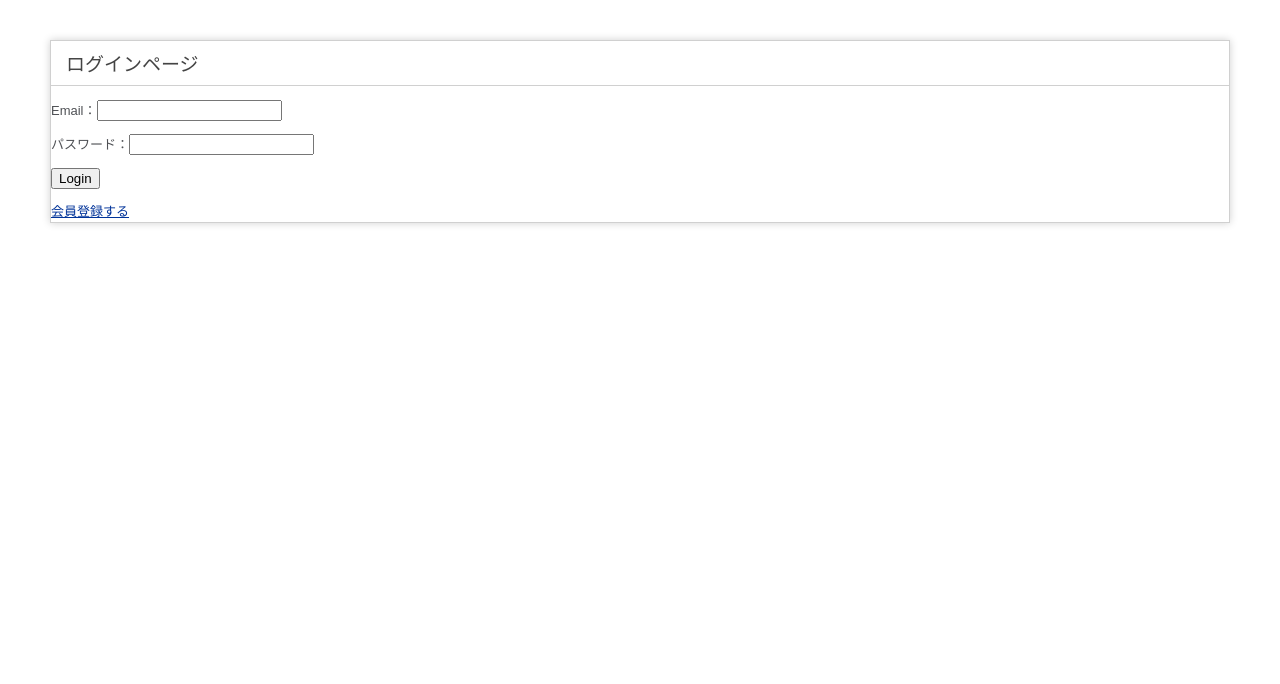
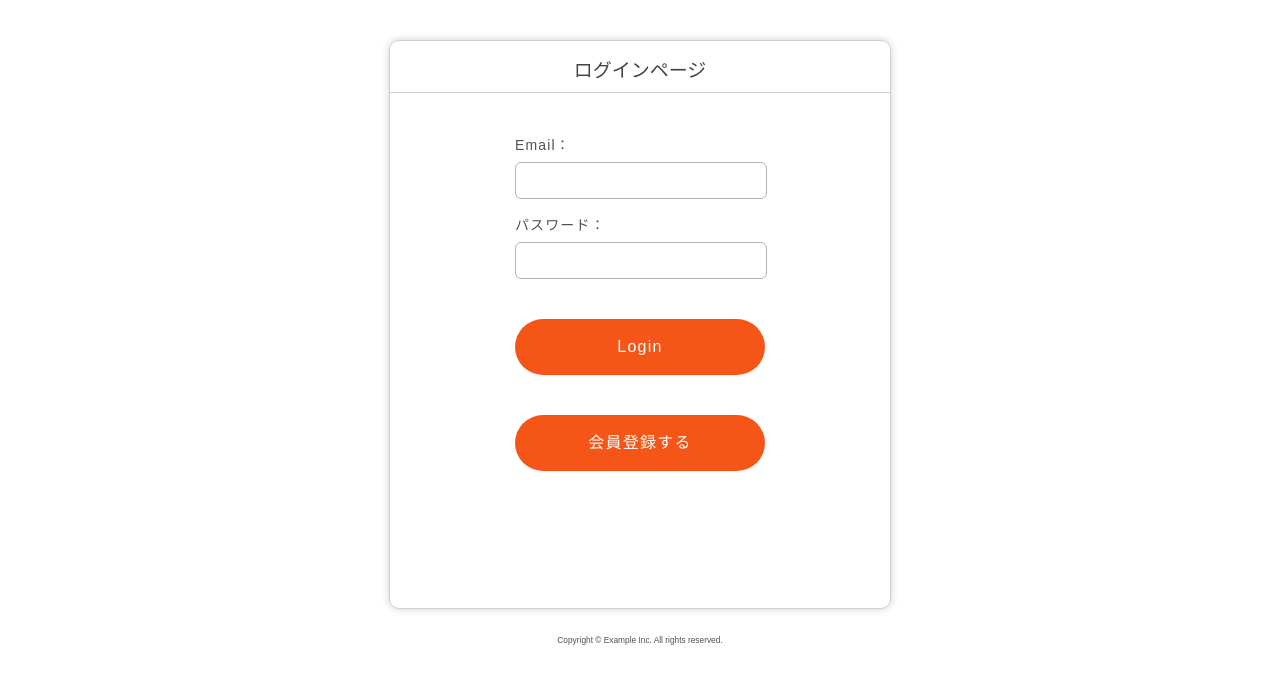
Before and after one commit to dev-fukushima/temp-member, a CodeIgniter app: page /database/ in a window 1280 px wide. Shown: the top 684 px of the page. Run offline with CodeIgniter, Linux system fonts and the light colour scheme.

Commit message:
スタイル調整

```diff
--- a/application/controllers/Main.php
+++ b/application/controllers/Main.php
@@ -27,7 +27,10 @@ class Main extends CI_Controller {
 		echo 'test';
 	}
 	public function login(){
+		$data['title'] = 'ログインページ';
+		$this->load->view('parts/header',$data);
 		$this->load->view('login');
+		$this->load->view('parts/footer');
 	}
 	public function login_validation(){
 		$this->load->helper('security');
@@ -36,11 +39,7 @@ class Main extends CI_Controller {
 		//フォームバリデーションライブラリはログインバリデーションライブラリ内のみで読み込みます。
 
 		$this->form_validation->set_rules("email", "メール", "required|trim|xss_clean|callback_validate_credentials");	//Email入力欄のバリデーション設定
-		//$this->form_validation->set_rules("email", "メール", "required|trim|xss_clean");	//Email入力欄のバリデーション設定
-		//$this->form_validation->set_rules("email", "メール", "required|trim");	//Email入力欄のバリデーション設定
 		$this->form_validation->set_rules("password", "パスワード", "required|md5|trim");	//パスワード入力欄のバリデーション設定
-
-
 
 		if($this->form_validation->run()){	//バリデーションエラーがなかった場合の処理
 			$data = array(
@@ -50,20 +49,29 @@ class Main extends CI_Controller {
 			$this->session->set_userdata($data);
 			redirect("main/members");
 		}else{							//バリデーションエラーがあった場合の処理
+			$data['title'] = 'ログインページ';
+			$this->load->view('parts/header',$data);
 			$this->load->view("login");
+			$this->load->view('parts/footer');
 		}
 
 
 	}
 	public function members(){
 		if($this->session->userdata("is_logged_in")){
+			$data['title'] = 'メンバーページ';
+			$this->load->view('parts/header',$data);
 			$this->load->view("members");
+			$this->load->view('parts/footer');
 		}else{
 			redirect ("main/restricted");
 		}
 	}
 	public function restricted(){
+		$data['title'] = 'アクセス権限がありません';
+		$this->load->view('parts/header',$data);
 		$this->load->view("restricted");
+		$this->load->view('parts/footer');
 	}
 	//ログアウト
 	public function logout(){
@@ -72,7 +80,10 @@ class Main extends CI_Controller {
 	}
 	//会員登録
 	public function signup(){
+		$data['title'] = '会員登録ページ';
+		$this->load->view('parts/header',$data);
 		$this->load->view("signup");
+		$this->load->view('parts/footer');
 	}
 	//会員登録時のバリデーション
 	public function signup_validation(){
@@ -117,7 +128,10 @@ class Main extends CI_Controller {
 
 		}else{
 			echo "問題が発生したため表示できません。";
+			$data['title'] = '会員登録ページ';
+			$this->load->view('parts/header',$data);
 			$this->load->view("signup");
+			$this->load->view('parts/footer');
 		}
 	}
 
@@ -126,7 +140,6 @@ class Main extends CI_Controller {
 
 		if($this->model_users->is_valid_key($key)){	//キーが正しい場合は、以下を実行
 			if($newemail = $this->model_users->add_user($key)){	//add_usersがTrueを返したら以下を実行
-				//echo "success";
 				$data = array(
 					"email" => $newemail,
 					"is_logged_in" => 1
--- a/application/views/login.php
+++ b/application/views/login.php
@@ -1,74 +1,22 @@
-<?php
-defined('BASEPATH') OR exit('No direct script access allowed');
-?><!DOCTYPE html>
-<html lang="en">
-<head>
-	<meta charset="utf-8">
-	<title>ログインページ</title>
-
-	<style type="text/css">
-
-	::selection { background-color: #E13300; color: white; }
-	::-moz-selection { background-color: #E13300; color: white; }
-
-	body {
-		background-color: #fff;
-		margin: 40px;
-		font: 13px/20px normal Helvetica, Arial, sans-serif;
-		color: #4F5155;
-	}
-
-	a {
-		color: #003399;
-		background-color: transparent;
-		font-weight: normal;
-	}
-
-	h1 {
-		color: #444;
-		background-color: transparent;
-		border-bottom: 1px solid #D0D0D0;
-		font-size: 19px;
-		font-weight: normal;
-		margin: 0 0 14px 0;
-		padding: 14px 15px 10px 15px;
-	}
-
-
-	#container {
-		margin: 10px;
-		border: 1px solid #D0D0D0;
-		box-shadow: 0 0 8px #D0D0D0;
-	}
-	</style>
-</head>
-<body>
-
 <div id="container">
 	<h1>ログインページ</h1>
 	<?php
-
 		echo form_open("main/login_validation/");	//フォームを開く
-		echo validation_errors();
-		echo "<p>Email：";
-		echo form_input("email", $this->input->post("email"));	//Emailの入力フィールドを出力
-		echo "</p>";
-
-		echo "<p>パスワード：";
-		echo form_password("password");	//パスワードの入力フィールドを出力
-		echo "</p>";
-
-		echo "<p>";
-		echo form_submit("login_submit", "Login");	//ユーザー登録ボタンを出力
-		echo "</p>";
-
-		echo form_close();	//フォームを閉じる
-
-		?>
-
-		<a href="<?php echo base_url() . "main/signup" ?>">会員登録する</a>
-
+	?>
+	<div class="error">
+		<?php echo validation_errors(); ?>
+	</div>
+		<p>Email：<br>
+		<?php echo form_input("email", $this->input->post("email"));	//Emailの入力フィールドを出力 ?>
+		</p>
+		<p>パスワード：<br>
+		<?php echo form_password("password");	//パスワードの入力フィールドを出力 ?>
+		</p>
+		<p>
+		<?php echo form_submit("login_submit", "Login");	//ユーザー登録ボタンを出力 ?>
+		</p>
+		<?php echo form_close();	//フォームを閉じる ?>
+		<div class="btn-wrap">
+		<a class="btn" href="<?php echo base_url() . "main/signup" ?>">会員登録する</a>
+		</div>
 </div>
-
-</body>
-</html>
--- /dev/null
+++ b/application/views/parts/footer.php
@@ -0,0 +1,7 @@
+<footer class="ft">
+  <div class="copy">
+    <small>Copyright &copy; Example Inc. All rights reserved.</small>
+  </div>
+</footer>
+</body>
+</html>
--- /dev/null
+++ b/application/views/parts/header.php
@@ -0,0 +1,14 @@
+<?php
+defined('BASEPATH') OR exit('No direct script access allowed');
+?><!DOCTYPE html>
+<html lang="en">
+<head>
+	<meta charset="utf-8">
+	<title><?= $title ?></title>
+  <meta name="viewport" content="width=device-width, initial-scale=1.0">
+<link rel="stylesheet" href="/assets/css/style.css">
+</head>
+<body>
+<header class="hd">
+
+</header>
--- /dev/null
+++ b/assets/sass/_mod.scss
@@ -0,0 +1,188 @@
+@mixin t($size:14,$lh:24,$ls:60,$b:400){
+  font-size:($size*.1)+rem;
+  letter-spacing: ($ls * .001)+em;
+  @if $lh == 1 {
+    line-height: 1;
+  }@else {
+    line-height: ($lh/$size);
+  }
+  @if $b == bold{
+    font-weight: 600;
+  }@elseif $b == normal {
+    font-weight: 400;
+  }@else {
+    font-weight: $b;
+  }
+}
+@mixin ts($size:24,$lh:32,$ls:60,$b:400){
+  font-size:(($size*.5)*.1)+rem;
+  letter-spacing: (($ls*.5) * .001)+em;
+  @if $lh == 1 {
+    line-height: 1;
+  }@else {
+    line-height: ($lh/$size);
+  }
+  @if $b == bold{
+    font-weight: 600;
+  }@elseif $b == normal {
+    font-weight: 400;
+  }@else {
+    font-weight: $b;
+  }
+}
+// 疑似要素背景画像指定
+@mixin bf($width,$height,$top:"",$right:"",$bottom:"",$left:"",$col:"",$src:"") {
+  &:before{
+  content:"";
+  width:$width;
+  height:$height;
+  display: inline-block;
+  @if $src != "" {
+    @if $col == "" {
+      background:url($src)no-repeat center center;
+    }@else {
+      background:$col url($src)no-repeat center center;
+    }
+  }@else{
+    background:$col no-repeat center center;
+  }
+  background-size:100% auto;
+  @if $top != "" {
+  top:$top;
+  }
+  @if $left !="" {
+  left:$left;
+  }
+  @if $bottom !="" {
+  bottom:$bottom;
+  }
+  @if $right !="" {
+  right:$right;
+  }
+  position: absolute;
+  z-index: 10;
+  }
+}
+@mixin af($width,$height,$top:"",$right:"",$bottom:"",$left:"",$col:"",$src:"") {
+  &:after{
+  content:"";
+  width:$width;
+  height:$height;
+  display: inline-block;
+  @if $src != ""{
+    @if $col == "" {
+      background:url($src)no-repeat center center;
+    }@else {
+      background:$col url($src)no-repeat center center;
+    }
+    background-size:100% auto;
+  }@else{
+    background:$col no-repeat center center;
+  }
+  @if $top != "" {
+  top:$top;
+  }
+  @if $left !="" {
+  left:$left;
+  }
+  @if $bottom !="" {
+  bottom:$bottom;
+  }
+  @if $right !="" {
+  right:$right;
+  }
+  position: absolute;
+  z-index: 10;
+  }
+}
+@mixin rect($w:0,$h:0,$top:'',$right:'',$bottom:'',$left:'',$bgcol:'',$bgsrc:''){
+  width:$w;
+  height:$h;
+  display: inline-block;
+  @if $bgcol !="" {
+    background-color:$bgcol;
+  }
+  @if $bgsrc !="" {
+    background:url($bgsrc) no-repeat center center;
+    background-size: 100% auto;
+  }
+  @if $top != "" {
+  top:$top;
+  }
+  @if $left !="" {
+  left:$left;
+  }
+  @if $bottom !="" {
+  bottom:$bottom;
+  }
+  @if $right !="" {
+  right:$right;
+  }
+}
+// フォントサイズ設定
+@function p2r($value) {
+  @return $value / 10 * 1rem;
+}
+
+%yugo{
+  font-family: "Yu Gothic Medium", "游ゴシック Medium", YuGothic, "游ゴシック体","NotoSansCJKjp", "ヒラギノ角ゴ Pro W3", "Hiragino Kaku Gothic ProN", "メイリオ", "Meiryo", sans-serif;
+}
+%noto{
+  font-family: 'NotoSansCJKjp';
+}
+
+@mixin cond($str:''){
+  display: inline-block;
+  @if($str == 'r'){
+    content:"ú";
+  }@else if($str == 'd'){
+    content:"û";
+  }@else if($str == 'l'){
+    content:"ù";
+  }@else if($str == 'u'){
+    content:"ü";
+  }@else{
+    content:"#{$str}";
+  }
+  font-family: 'CONDENSEicon';
+}
+
+@function v($px){
+  @return ($px / 750 * 100vw);
+}
+
+@mixin easing($prop:all,$duration:.8s,$easing:ease){
+-webkit-transition: all $duration $easing;
+-moz-transition: all $duration $easing;
+  -o-transition: all $duration $easing;
+ transition: all $duration $easing;
+}
+
+%cf{
+  content:" ";
+  display:block;
+  clear:both;
+}
+%html{
+  font-size: 62.5%!important;
+  overflow: auto;
+}
+%body-ip5{
+  font-size: 1.4rem!important;
+  text-align: center;
+  margin: 0 auto;
+  overflow-x: hidden;
+  -webkit-text-size-adjust:100%;
+}
+%body{
+  font-size: 1.0rem!important;
+  text-align: center;
+  margin: 0 auto;
+  overflow-x: hidden;
+  -webkit-text-size-adjust:100%;
+}
+%fade{
+  -webkit-transition:all .4s ease;
+  -o-transition:all .4s ease;
+  transition:all .4s ease;
+}
--- /dev/null
+++ b/assets/sass/style.scss
@@ -0,0 +1,207 @@
+@import '_mod';
+
+::selection { background-color: #E13300; color: white; }
+::-moz-selection { background-color: #E13300; color: white; }
+html{
+  font-size: 10px;
+}
+body {
+  background-color: #fff;
+  margin: 40px;
+  font: 1rem normal Helvetica, Arial, sans-serif;
+  color: #4F5155;
+}
+
+a {
+  color: #003399;
+  background-color: transparent;
+  font-weight: normal;
+}
+
+h1 {
+  color: #444;
+  background-color: transparent;
+  border-bottom: 1px solid #D0D0D0;
+  font-size: 19px;
+  font-weight: normal;
+  margin: 0 0 v(80) 0;
+  padding: 14px 15px 10px 15px;
+  text-align: center;
+}
+
+.sp-br-visible{
+  display: inline-block;
+}
+
+#container {
+  margin: 10px;
+  border: 1px solid #D0D0D0;
+  box-shadow: 0 0 8px #D0D0D0;
+  border-radius: v(20);
+  p{
+    @include ts(24,1,80,400);
+  }
+}
+
+.hd{
+
+}
+.error{
+  color:#ef0000;
+  margin-bottom: v(60);
+  @include ts(24,1,80,400);
+}
+form p{
+  margin-left:v(40);
+  margin-right:v(40);
+  @include ts(24,1,80,400);
+  text-align: left;
+}
+
+form{
+  input[type="text"],
+  input[type="password"]{
+    border-radius: 6px;
+    padding: 5px;
+    border: #b4b2b2 1px solid;
+    background: #fff;
+    margin-top: v(20);
+    width: 60%;
+  }
+  input[type="submit"]{
+    margin: v(40) auto v(20);
+    border:none;
+    border-radius: v(50);
+    display: flex;
+    justify-content: center;
+    align-items: center;
+    padding: v(20) 0;
+    background:#f55617;
+    color:#fff;
+    @include ts(24,1,80,400);
+    width: 80%;
+  }
+}
+.btn-wrap{
+  margin-left:v(40);
+  margin-right:v(40);
+  margin-bottom: v(80);
+}
+.btn{
+  margin: v(40) auto v(20);
+  border:none;
+  border-radius: v(50);
+  display: flex;
+  justify-content: center;
+  align-items: center;
+  padding: v(20) 0;
+  background:#f55617;
+  color:#fff;
+  @include ts(24,1,80,400);
+  width: 80%;
+  text-decoration: none;
+}
+.ft{
+  text-align: center;
+  margin-top: v(40);
+}
+
+@media screen and (min-width:768px){
+  .sp-br-visible{
+    display: none;
+  }
+  .hd{
+
+  }
+
+  h1{
+    margin-bottom: 40px;
+  }
+
+  #container {
+    max-width: 500px;
+    margin: 10px auto;
+    border: 1px solid #D0D0D0;
+    box-shadow: 0 0 8px #D0D0D0;
+    border-radius: 10px;
+    p{
+      @include t(14,24,80,400);
+      text-align: center;
+    }
+    .error{
+      margin-bottom: 30px;
+      p{
+        width: 80%;
+        color:#ef0000;
+        margin-bottom: 0;
+        margin-top: 0;
+        @include t(14,24,80,400)
+      }
+    }
+    form p{
+      margin-left:auto;
+      margin-right:auto;
+      @include t(14,24,80,400);
+      width: 250px;
+      text-align: left;
+    }
+  }
+
+  .ft{
+    text-align: center;
+    margin-top: 25px;
+  }
+  form{
+    input[type="text"],
+    input[type="password"]{
+      border-radius: 6px;
+      padding: 10px;
+      width: 230px;
+      margin-top: 5px;
+    }
+    input[type="submit"]{
+      margin: 40px auto 40px;
+      border:none;
+      border-radius: 1000px;
+      display: flex;
+      justify-content: center;
+      align-items: center;
+      padding: 20px 0;
+      background:#f55617;
+      color:#fff;
+      @include t(16,1,80,400);
+      width: 250px;
+      cursor: pointer;
+      transition: all .4s ease;
+      &:hover{
+        background:#ed4300;
+        transform:translateY(5px);
+      }
+    }
+    .btn-wrap{
+      margin-left:auto;
+      margin-right:auto;
+      @include t(14,24,80,400);
+      width: 250px;
+    }
+  }
+  .btn{
+    margin: 40px auto 40px;
+    border:none;
+    border-radius: 1000px;
+    display: flex;
+    justify-content: center;
+    align-items: center;
+    padding: 20px 0;
+    background:#f55617;
+    color:#fff;
+    @include t(16,1,80,400);
+    width: 250px;
+    cursor: pointer;
+    transition: all .4s ease;
+    &:hover{
+      background:#ed4300;
+      transform:translateY(5px);
+    }
+  }
+}
```
Also changed, not shown: application/views/members.php (+5 -54 lines), application/views/restricted.php (+3 -52 lines), application/views/signup.php (+13 -67 lines), assets/css/style.css (added), 1 other file.
